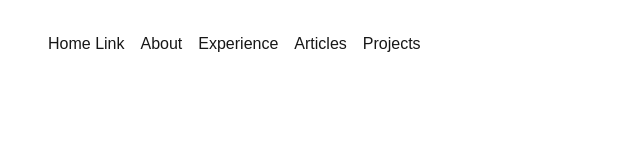
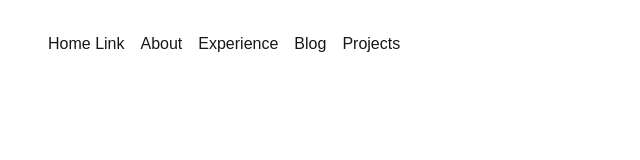
Before and after one commit to lcastrof/lucasdecastro.dev, a Next.js app: page / in a window 1280 px wide. Shown: the top 160 px of the page, without its empty margins (160-800 px from the left). Built offline with nearby package versions, Linux system fonts and the light colour scheme.

Commit message:
chore: rename articles section for blog

```diff
--- a/src/components/navbar.tsx
+++ b/src/components/navbar.tsx
@@ -8,7 +8,7 @@ export function Navbar() {
       <Link href="/">Home Link</Link>
       <Link href="/about">About</Link>
       <Link href="/experience">Experience</Link>
-      <Link href="/articles">Articles</Link>
+      <Link href="/blog">Blog</Link>
       <Link href="/projects">Projects</Link>
     </nav>
   );
```
